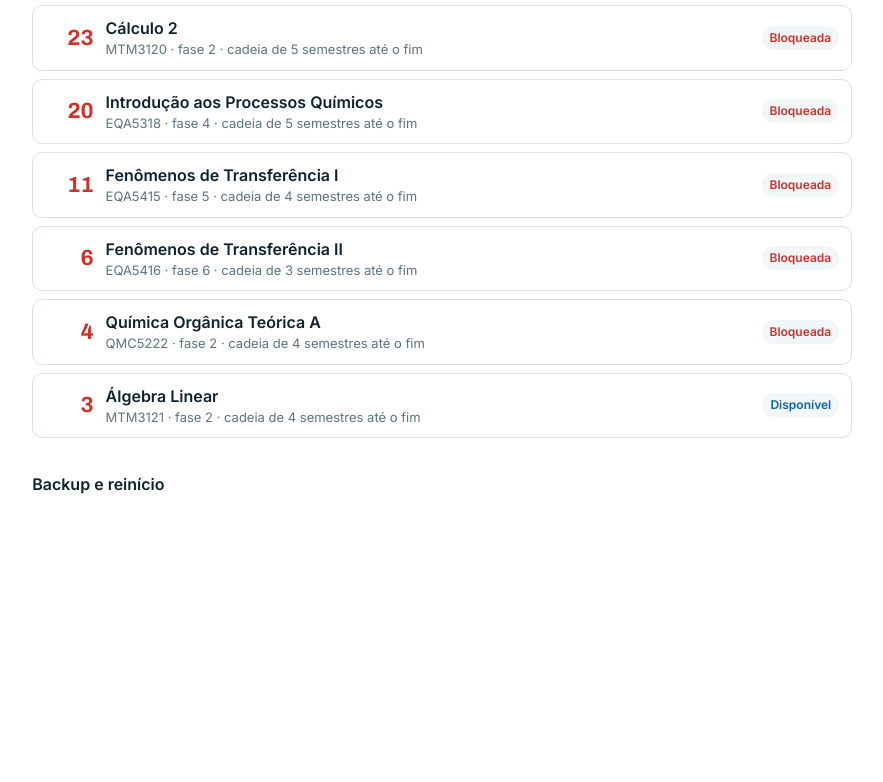
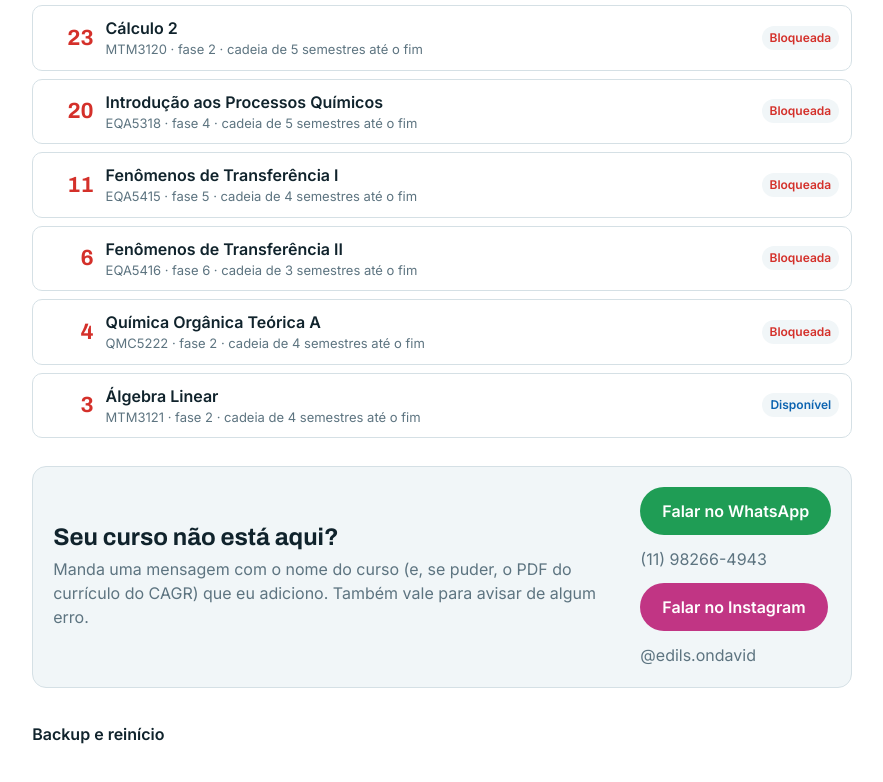
Before and after one commit to Edilson-666/Grade-curricular-ufsc, a plain HTML site: page index.html in a window 1280 px wide. Shown: the part 1491-2273 px from the top of the page, without its empty margins (19-902 px from the left). Before the commit the page ends 2035 px from the top, so only its background shows below. Drawn offline with Linux system fonts and the light colour scheme.

Commit message:
Adiciona contato por WhatsApp e Instagram para pedir novos cursos
Co-Authored-By: Claude Opus 5.5 <noreply@anthropic.com>
Claude-Session: https://claude.ai/code/session_01SreqcxBYDpXT3zsq3GNNDF

```diff
--- a/index.html
+++ b/index.html
@@ -88,6 +88,12 @@ summary{cursor:pointer;font-weight:600;min-height:44px;display:flex;align-items:
 .tabs{display:flex;gap:8px;flex-wrap:wrap}
 .tab{font:600 15px Inter,sans-serif;min-height:44px;padding:0 18px;border-radius:22px;border:2px solid var(--line);background:var(--card);color:var(--ink);cursor:pointer}
 .tab.on{background:var(--ink);color:var(--bg);border-color:var(--ink)}
+.ct{display:flex;flex-wrap:wrap;justify-content:space-between;align-items:center;gap:16px 28px;margin-top:28px;max-width:820px;padding:20px;border-radius:14px;background:var(--soft);border:1px solid var(--line)}
+.ct>div:first-child{flex:1 1 320px}
+.ctb{display:grid;gap:6px;justify-items:start}
+.wa{display:inline-flex;align-items:center;min-height:48px;padding:0 22px;border-radius:24px;background:#1f9d55;color:#fff;font-weight:600;text-decoration:none}
+.ig{display:inline-flex;align-items:center;min-height:48px;padding:0 22px;border-radius:24px;background:#c13584;color:#fff;font-weight:600;text-decoration:none;margin-top:6px}
+.wa:focus-visible,.ig:focus-visible{outline:3px solid var(--acc);outline-offset:2px}
 @media(prefers-reduced-motion:reduce){*{transition:none!important}}
 </style>
 </head>
@@ -105,6 +111,10 @@ summary{cursor:pointer;font-weight:600;min-height:44px;display:flex;align-items:
   <h2>Gargalos: o que mais trava o seu curso</h2>
   <p class="sub">Disciplinas ainda não aprovadas, ordenadas por quantas outras dependem delas (direta ou indiretamente).</p>
   <div class="rank" id="rank"></div>
+  <div class="ct">
+    <div><h2>Seu curso não está aqui?</h2><p class="sub">Manda uma mensagem com o nome do curso (e, se puder, o PDF do currículo do CAGR) que eu adiciono. Também vale para avisar de algum erro.</p></div>
+    <div class="ctb"><a class="wa" id="wa" target="_blank" rel="noopener" href="https://wa.me/5511982664943?text=Oi%21%20Vi%20a%20Grade%20Curricular%20UFSC%20e%20quero%20que%20adicione%20o%20curso%20de%3A%20">Falar no WhatsApp</a><span class="sub">(11) 98266-4943</span><a class="ig" target="_blank" rel="noopener" href="https://instagram.com/edils.ondavid">Falar no Instagram</a><span class="sub">@edils.ondavid</span></div>
+  </div>
   <details>
     <summary>Backup e reinício</summary>
     <p class="sub">O progresso fica salvo neste navegador. Copie o código para guardar ou levar a outro aparelho.</p>
```
